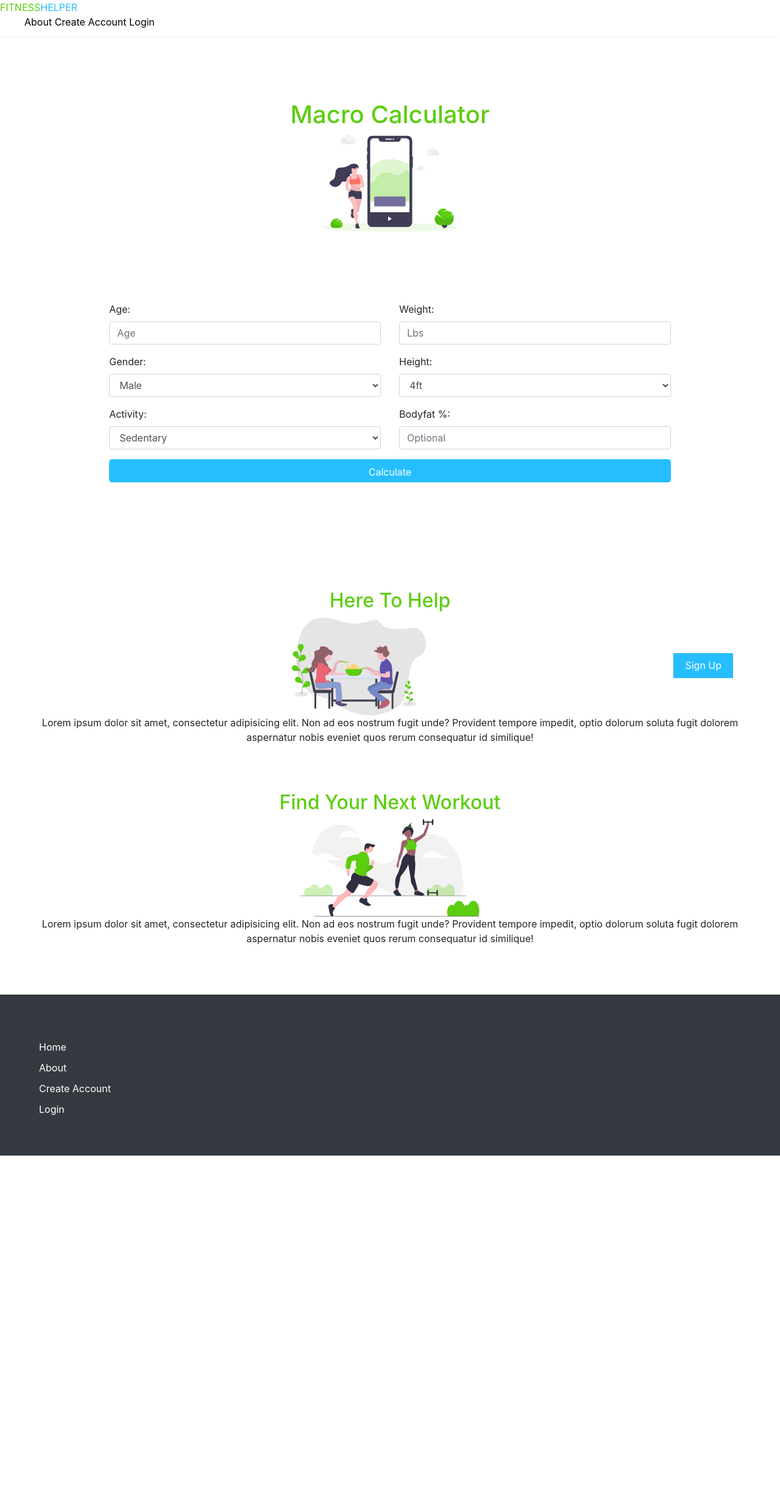
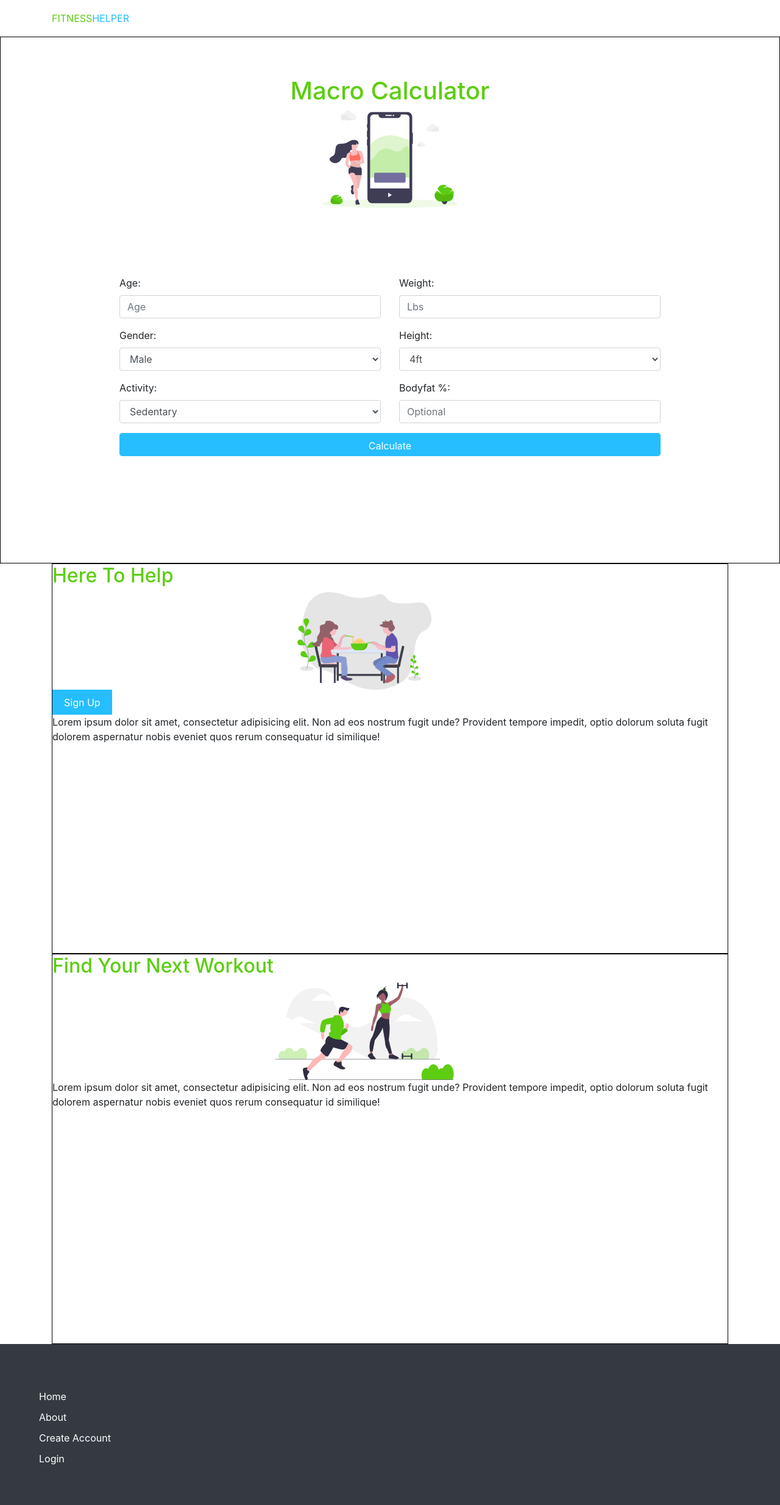
Before and after one commit to Bhevans17/FitnessHelper, a PHP site: page / in a window 1280 px wide. Shown: the whole page at 61% size. Before the commit the page ends 1895 px from the top, so only its background shows below. Run offline with PHP 8.4, Linux system fonts and the light colour scheme; some libraries are stand-ins or nearby versions.

Commit message:
Added styles

```diff
--- a/includes/header.php
+++ b/includes/header.php
@@ -7,21 +7,16 @@
     <meta http-equiv="X-UA-Compatible" content="ie=edge">
     <link href="style.css" type="text/css" rel="stylesheet">
     <link href="https://fonts.googleapis.com/css?family=Roboto&display=swap" rel="stylesheet">
+    <link rel="stylesheet" href="https://stackpath.bootstrapcdn.com/bootstrap/4.4.1/css/bootstrap.min.css" integrity="sha384-Vkoo8x4CGsO3+Hhxv8T/Q5PaXtkKtu6ug5TOeNV6gBiFeWPGFN9MuhOf23Q9Ifjh" crossorigin="anonymous">
     <link rel="stylesheet" href="https://unpkg.com/aos@2.3.0/dist/aos.css" />
-    <link rel="stylesheet" href="https://stackpath.bootstrapcdn.com/bootstrap/4.4.1/css/bootstrap.min.css" integrity="sha384-Vkoo8x4CGsO3+Hhxv8T/Q5PaXtkKtu6ug5TOeNV6gBiFeWPGFN9MuhOf23Q9Ifjh" crossorigin="anonymous">
     <title>Fitness Helper</title>
 </head>
 
 <body>
-    <!-- Navigation Bar -->
-    <nav>
-        <a class="logo" href="#">FITNESS<span class="logo-span">HELPER</span></a>
 
-        <a class="hamburger-icon" href="#">
-            <i class="fas fa-bars"></i>
-        </a>
-
-        <div class="nav-links">
+    <!-- Mobile Side Menu -->
+    <div class="mobile-side-menu">
+        <i class="fas fa-times"></i>
         <ul>
             <li>
                 <a href="#">About</a>
@@ -34,4 +29,18 @@
             </li>
         </ul>
     </div>
+    <!-- Navigation Bar -->
+    <nav>
+        <div class="container">
+            <div class="row align-items-center">
+                <div class="col-6">
+                    <a class="logo" href="#">FITNESS<span class="logo-span">HELPER</span></a>
+                </div>
+                <div class="col-6">
+                    <a class="hamburger-icon" href="#">
+                        <i class="fas fa-bars"></i>
+                    </a>
+                </div>
+            </div>
+        </div>
     </nav>
--- a/index.js
+++ b/index.js
@@ -4,9 +4,11 @@
   AOS.init();
 
   /* Open and close mobile side menu */
-  let hamburgerIcon = document.getElementsByClassName("fa-bars");
+  let hamburgerIcon = document.getElementsByClassName("fa-bars")[0];
+  let crossIcon = document.getElementsByClassName("fa-times")[0];
+  let sideMenu = document.getElementsByClassName("mobile-side-menu")[0];
 
-  hamburgerIcon[0].addEventListener("click", function() {
-    console.log(hamburgerIcon);
+  hamburgerIcon.addEventListener("click", function() {
+    sideMenu.className = "mobile-side-menu-show";
   });
 })();
--- a/index.php
+++ b/index.php
@@ -1,7 +1,9 @@
 <?php include "./includes/header.php"; ?>
-<!-- Main -->
-<main>
+<!-- Calculator Wrapper -->
 <div data-aos="fade-up" data-aos-anchor-placement="top-center" class="calculator-wrapper">
+    <div class="container">
+        <div class="row">
+            <div class="col-12">
                 <h1>Macro Calculator</h1>
                 <img src="./img/undraw_fitness_tracker_3033.svg" alt="">
                 <div class="macro-calculator-results">
@@ -9,10 +11,12 @@
                     <h3>Protein: <span>123</span></h3>
                     <h3>Fats: <span>123</span></h3>
                     <h3>Carbs: <span>1234</span></h3>
-
                     <p>Save these results <a href="#">Create an Account</a></p>
                 </div>
-
+            </div>
+        </div>
+        <div class="row">
+            <div class="col-12">
                 <form class="macro-calculator" action="#">
                     <div class="row">
                         <div class="col">
@@ -30,7 +34,6 @@
                     </div>
                     <div class="row">
                         <div class="col">
-
                             <div class="form-group">
                                 <label for="gender">Gender:</label>
                                 <select class="form-control" id="gender" name="gender">
@@ -73,7 +76,13 @@
                     <button class="form-control" type="submit">Calculate</button>
                 </form>
             </div>
+        </div>
+    </div>
+</div>
 <!-- Here To Help Section -->
+<div class="container">
+    <div class="row align-items-center">
+        <div class="col-12">
             <div data-aos="fade-left" data-aos-anchor-placement="top-center" class="here-to-help-wrapper">
                 <h2> Here To Help</h2>
                 <img src="./img/undraw_eating_together_tjhx.svg" alt="">
@@ -84,6 +93,12 @@
                     similique!
                 </p>
             </div>
+        </div>
+    </div>
+</div>
+<div class="container">
+    <div class="row">
+        <div class="col-12">
             <!-- Find Workouts Section -->
             <div data-aos="fade-right" data-aos-anchor-placement="top-center" class="find-workouts-wrapper">
                 <h2>Find Your Next Workout</h2>
@@ -94,6 +109,9 @@
                     similique!
                 </p>
             </div>
-</main>
+        </div>
+    </div>
+</div>
+
 
 <?php include "./includes/footer.php"; ?>
--- a/style.css
+++ b/style.css
@@ -1,19 +1,22 @@
 body {
   margin: 0;
   font-family: "Roboto", sans-serif;
-  position: relative;
 }
 
 /*********** NAVIGATION ***********/
 nav {
   height: 7.5vh;
-  width: 100%;
+  width: 100vw;
   background-color: white;
   box-shadow: 0 2px 2px -2px rgba(0, 0, 0, 0.2);
   top: 0;
-  position: fixed;
   overflow: hidden;
-  z-index: 1000;
+  z-index: 1;
+}
+
+nav .container,
+nav .row {
+  height: 7.5vh;
 }
 
 nav a {
@@ -21,6 +24,16 @@ nav a {
   text-decoration: none;
 }
 
+nav .logo {
+  text-align: left;
+
+  display: block;
+}
+
+nav .fa-bars {
+  text-align: right;
+  display: block;
+}
 .logo {
   color: #5dcd11;
 }
@@ -29,40 +42,66 @@ nav a {
   color: #26beff;
 }
 
-.nav-links {
+/* Mobile Side Menu */
+.mobile-side-menu {
+  width: 80%;
+  height: 100%;
+  position: absolute;
+  top: 0;
+  right: 0;
+  z-index: 2 !important;
+  background-color: white;
+  border-left: 1px solid black;
   display: none;
 }
 
-.nav-links ul li {
-  display: inline;
+.mobile-side-menu .fa-times {
+  padding: 25px 25px 0 0;
+  text-align: right;
+  display: block;
 }
 
-.times-icon {
-  display: none;
+.mobile-side-menu ul {
+  margin: 0;
+  padding: 0;
+  list-style: none;
 }
 
-/*********** MAIN ***********/
-main {
-  margin-top: 12.5vh;
+.mobile-side-menu ul li {
+  text-align: center;
+  padding-top: 40px;
+}
+
+.mobile-side-menu ul li a {
+  color: black;
+  text-decoration: none;
+}
+
+.mobile-side-menu ul li a:hover {
+  color: grey;
+}
+
+/*********** CALCULATOR WRAPPER ***********/
+.calculator-wrapper {
   padding: 5%;
   text-align: center;
+  border: 1px solid black;
+  display: flex;
+  align-items: center;
+  flex-direction: column;
 }
 
-main h1 {
+.calculator-wrapper h1 {
   color: #5dcd11;
 }
 
-main img {
+.calculator-wrapper img {
   width: 80vw;
   height: 20vh;
 }
 
 /*********** MACRO CALCULATOR ***********/
-.calculator-wrapper {
-  padding-bottom: 7.5vh;
-}
-
-main form {
+.macro-calculator {
   width: 100%;
   margin: 0 auto;
   text-align: left;
@@ -101,13 +140,23 @@ main form {
   width: 50%;
 }
 
+.macro-calculator-results a {
+  color: lightgrey;
+}
+
 .macro-calculator-results span {
   color: lightgrey;
 }
 
 /*********** HERE TO HELP SECTION ***********/
 .here-to-help-wrapper {
-  padding-bottom: 7.5vh;
+  border: 1px solid black;
+  height: 80vh;
+}
+
+.here-to-help-wrapper img {
+  width: 80vw;
+  height: 20vh;
 }
 
 .here-to-help-wrapper h2 {
@@ -130,8 +179,15 @@ main form {
 
 /*********** FIND WORKOUTS SECTION ***********/
 .find-workouts-wrapper {
-  margin-bottom: 35vh;
+  border: 1px solid black;
+  height: 80vh;
 }
+
+.find-workouts-wrapper img {
+  width: 80vw;
+  height: 20vh;
+}
+
 .find-workouts-wrapper h2 {
   color: #5dcd11;
 }
@@ -142,8 +198,6 @@ footer {
   padding: 5%;
   background-color: #343a40;
   color: lightgrey;
-  position: absolute;
-  bottom: 0;
 }
 
 footer p {
```
Lines whose indentation alone changed are shown as unchanged.
